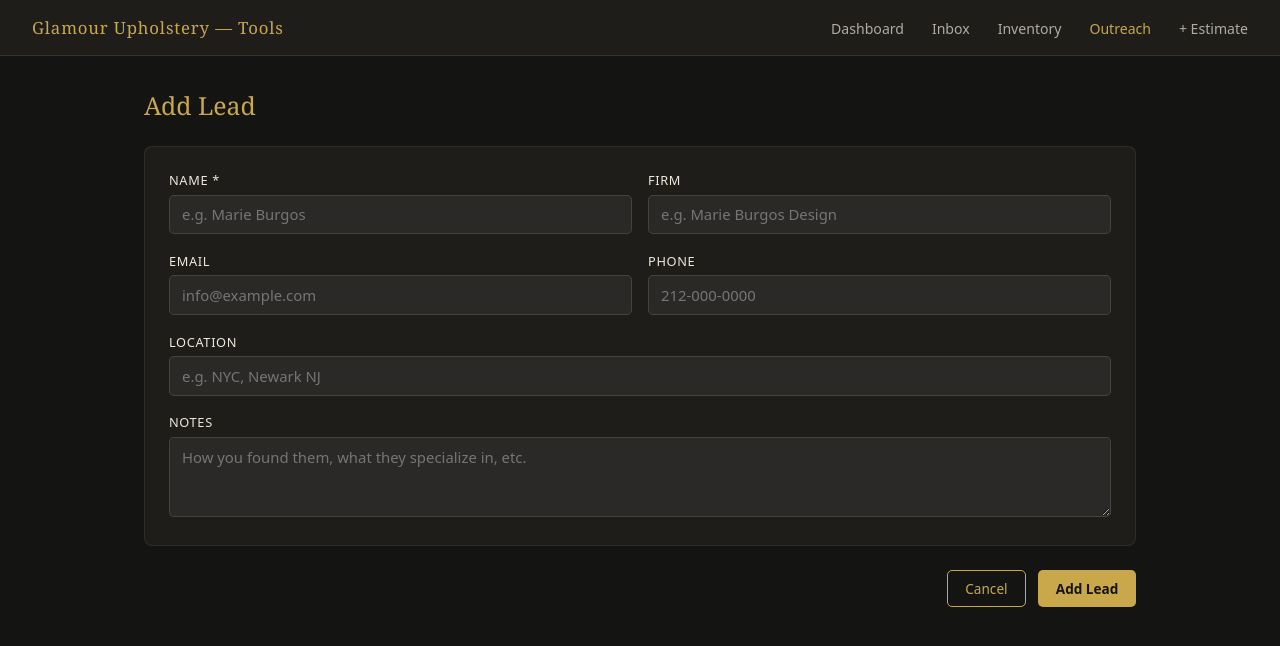
After one commit to Volt6709/glamour-tools, a Flask app: page /outreach/add in a window 1280 px wide. The commit adds this page. Shown: the top 646 px of the page. Run offline with Flask 3, Linux system fonts and the light colour scheme.

Commit message:
Add outreach module with lead tracking and automated email sequence
- Leads table in SQLite with status tracking (new → emailed → followup1 → followup2 → responded → converted)
- 3-email sequence: cold outreach, 7-day follow-up, 14-day final
- Outreach dashboard with stats, filter by status, one-click send
- seed_leads.py: pre-loads 10 interior designer contacts (NJ + NYC)
- Dashboard stat card for leads pipeline

Co-Authored-By: Claude Sonnet 4.6 <noreply@anthropic.com>

```diff
--- a/app.py
+++ b/app.py
@@ -7,6 +7,7 @@ import qb_auth
 import qb_api
 import db
 import email_reader
+import outreach
 
 load_dotenv()
 db.init_db()
@@ -72,12 +73,14 @@ def index():
         invoices, estimates = [], []
 
     stats = db.get_fabric_stats()
+    lead_stats = db.get_lead_stats()
     new_emails = sum(1 for e in email_reader.fetch_recent(10) if e.get('is_job') and 'error' not in e)
 
     return render_template('dashboard.html',
                            invoices=invoices,
                            estimates=estimates,
                            fabric_stats=stats,
+                           lead_stats=lead_stats,
                            new_job_emails=new_emails)
 
 
@@ -263,6 +266,80 @@ def fabric_detail(fabric_id):
     return render_template('fabric_detail.html', fabric=fabric, clients=clients)
 
 
+# ── Outreach ──────────────────────────────────────────────────────────────────
+
+@app.route('/outreach')
+def outreach_list():
+    status_filter = request.args.get('status', '')
+    leads = db.get_leads(status=status_filter)
+    stats = db.get_lead_stats()
+    return render_template('outreach.html', leads=leads, stats=stats, status_filter=status_filter)
+
+
+@app.route('/outreach/add', methods=['GET', 'POST'])
+def add_lead():
+    if request.method == 'POST':
+        db.add_lead(
+            name=request.form.get('name', '').strip(),
+            firm=request.form.get('firm', '').strip(),
+            email=request.form.get('email', '').strip(),
+            phone=request.form.get('phone', '').strip(),
+            location=request.form.get('location', '').strip(),
+            notes=request.form.get('notes', '').strip(),
+        )
+        flash('Lead added.', 'success')
+        return redirect(url_for('outreach_list'))
+    return render_template('add_lead.html')
+
+
+@app.route('/outreach/send/<int:lead_id>')
+def send_outreach(lead_id):
+    lead = db.get_lead(lead_id)
+    if not lead or not lead['email']:
+        flash('Lead has no email address.', 'error')
+        return redirect(url_for('outreach_list'))
+    if not outreach.is_configured():
+        flash('Add SMTP_PASSWORD to .env to enable email sending.', 'error')
+        return redirect(url_for('outreach_list'))
+
+    status = lead['status']
+    try:
+        if status == 'new':
+            outreach.send_cold_email(lead)
+            db.update_lead_status(lead_id, 'emailed', 'emailed_at')
+            flash(f"Cold email sent to {lead['name']}.", 'success')
+        elif status == 'emailed':
+            outreach.send_followup1(lead)
+            db.update_lead_status(lead_id, 'followup1', 'followup1_at')
+            flash(f"Follow-up 1 sent to {lead['name']}.", 'success')
+        elif status == 'followup1':
+            outreach.send_followup2(lead)
+            db.update_lead_status(lead_id, 'followup2', 'followup2_at')
+            flash(f"Final follow-up sent to {lead['name']}.", 'success')
+        else:
+            flash('No further emails to send for this lead.', 'error')
+    except Exception as e:
+        flash(f'Email failed: {e}', 'error')
+
+    return redirect(url_for('outreach_list'))
+
+
+@app.route('/outreach/mark/<int:lead_id>/<status>')
+def mark_lead(lead_id, status):
+    allowed = {'new', 'emailed', 'followup1', 'followup2', 'responded', 'converted', 'lost'}
+    if status in allowed:
+        db.update_lead_status(lead_id, status)
+        flash(f'Lead marked as {status}.', 'success')
+    return redirect(url_for('outreach_list'))
+
+
+@app.route('/outreach/delete/<int:lead_id>')
+def delete_lead(lead_id):
+    db.delete_lead(lead_id)
+    flash('Lead removed.', 'success')
+    return redirect(url_for('outreach_list'))
+
+
 @app.route('/static/fabric_photos/<filename>')
 def fabric_photo(filename):
     return send_from_directory(UPLOAD_FOLDER, filename)
@@ -273,4 +350,4 @@ def fabric_photo(filename):
 if __name__ == '__main__':
     print('\n  Glamour Tools is running.')
     print('  Open http://localhost:5000 in your browser.\n')
-    app.run(debug=False, port=5000)
+    app.run(debug=False, port=5001)
--- /dev/null
+++ b/templates/add_lead.html
@@ -0,0 +1,45 @@
+{% extends "base.html" %}
+{% block title %}Add Lead — Glamour Tools{% endblock %}
+{% block content %}
+
+<h1>Add Lead</h1>
+
+<form method="POST">
+  <div class="card">
+    <div class="grid2">
+      <div class="form-group">
+        <label>Name *</label>
+        <input type="text" name="name" placeholder="e.g. Marie Burgos" required>
+      </div>
+      <div class="form-group">
+        <label>Firm</label>
+        <input type="text" name="firm" placeholder="e.g. Marie Burgos Design">
+      </div>
+    </div>
+    <div class="grid2">
+      <div class="form-group">
+        <label>Email</label>
+        <input type="email" name="email" placeholder="info@example.com">
+      </div>
+      <div class="form-group">
+        <label>Phone</label>
+        <input type="text" name="phone" placeholder="212-000-0000">
+      </div>
+    </div>
+    <div class="form-group">
+      <label>Location</label>
+      <input type="text" name="location" placeholder="e.g. NYC, Newark NJ">
+    </div>
+    <div class="form-group" style="margin-bottom:0;">
+      <label>Notes</label>
+      <textarea name="notes" placeholder="How you found them, what they specialize in, etc."></textarea>
+    </div>
+  </div>
+
+  <div style="display:flex; gap:0.75rem; justify-content:flex-end;">
+    <a href="/outreach" class="btn btn-outline">Cancel</a>
+    <button type="submit" class="btn btn-gold">Add Lead</button>
+  </div>
+</form>
+
+{% endblock %}
--- a/templates/base.html
+++ b/templates/base.html
@@ -113,6 +113,7 @@
       <a href="/" class="{{ 'active' if request.path == '/' }}">Dashboard</a>
       <a href="/inbox" class="{{ 'active' if request.path.startswith('/inbox') }}">Inbox</a>
       <a href="/inventory" class="{{ 'active' if request.path.startswith('/inventory') }}">Inventory</a>
+      <a href="/outreach" class="{{ 'active' if request.path.startswith('/outreach') }}">Outreach</a>
       <a href="/new-estimate" class="{{ 'active' if request.path == '/new-estimate' }}">+ Estimate</a>
     </nav>
   </header>
--- a/templates/dashboard.html
+++ b/templates/dashboard.html
@@ -23,6 +23,11 @@
   <div class="stat">
     <div class="num">{{ fabric_stats.clients }}</div>
     <div class="lbl">Clients in Inventory</div>
+  </div>
+  <div class="stat">
+    <div class="num">{{ lead_stats.total }}</div>
+    <div class="lbl">Leads</div>
+    <a href="/outreach" style="font-size:0.78rem; color:var(--gold); display:block; margin-top:0.4rem;">{{ lead_stats.total - lead_stats.emailed }} not yet contacted →</a>
   </div>
   {% if new_job_emails > 0 %}
   <div class="stat" style="border-color: rgba(201,168,76,0.4);">
```
Also changed, not shown: db.py (+82 -0 lines), outreach.py (added, +73 -0 lines), seed_leads.py (added, +22 -0 lines), templates/outreach.html (added, +99 -0 lines).
